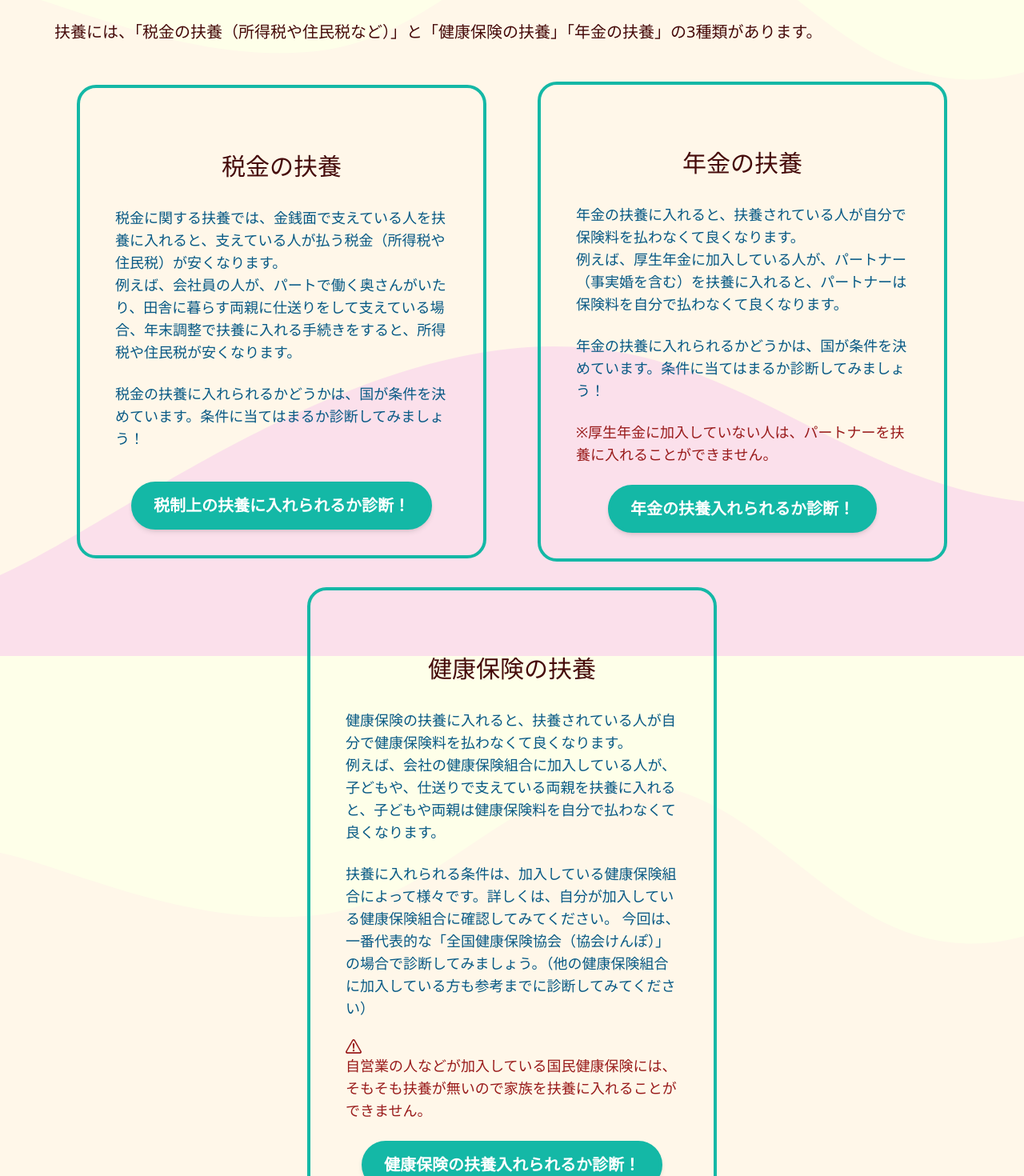
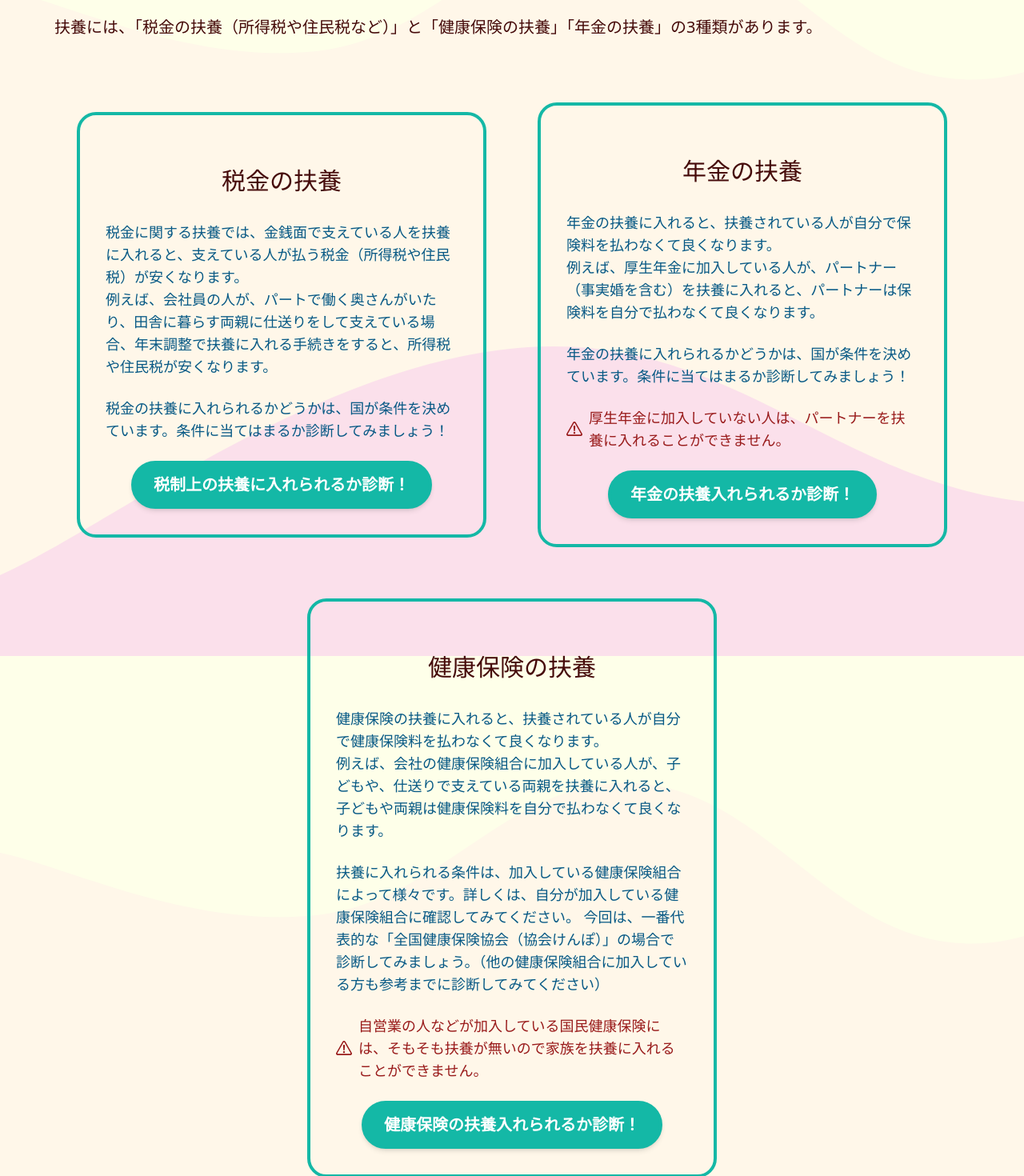
Before and after one commit to Miki-Sh/fukushi, a Next.js app: page /Fuyou in a window 1280 px wide. Shown: the part 260-1730 px from the top of the page at 80% size. Built offline with nearby package versions, Linux system fonts and the light colour scheme.

Commit message:
💄 デザインの修正

```diff
--- a/src/components/Header.jsx
+++ b/src/components/Header.jsx
@@ -3,8 +3,11 @@ import Link from "next/link";
 
 const Header = () => {
   return(
-    <div className='w-max flex items-center pl-12 text-red-950 hover:text-orange-500'>
-      <Link href="/"><Image src='/HOME.svg' alt="HOME" height={30} width={30} />最初のページに戻る</Link>
+    <div className="h-12 w-full flex items-center pl-2 bg-amber-50 border-dashed border-b-8 border-orange-200 text-red-950 ">
+      <Link href="/" className="flex items-center hover:text-orange-500">
+        <Image src="/HOME.svg" alt="HOME" height={30} width={30} className="mr-2 hover:fill-orange-500" />
+        最初のページに戻る
+      </Link>
     </div>
   );
 };
--- a/src/components/MainChoice.jsx
+++ b/src/components/MainChoice.jsx
@@ -27,7 +27,7 @@ const MainChoice = () => {
     <div className="my-12 flex flex-wrap justify-center items-center">
       {ChoiceList.map((items) => (
       <Link href={items.href} key={items.name}>
-        <div className='inline-block h-64 w-64 mr-8 mb-8 text-center rounded-3xl bg-gradient-to-t from-emerald-100 via-emerald-50 to-teal-100 shadow-2xl cursor-pointer'>
+        <div className='inline-block h-72 w-72 mr-8 mb-8 text-center rounded-3xl border-dashed border-8 border-teal-200 bg-gradient-to-t from-emerald-100 via-transparent to-teal-100 shadow-2xl cursor-pointer'>
           <h1 className='pt-12 px-2 text-3xl'>{items.name}</h1>
           <div className="py-2 flex justify-center">
           <Image src={items.img} alt="choice" height={50} width={50} />
--- a/src/pages/Fuyou.jsx
+++ b/src/pages/Fuyou.jsx
@@ -10,9 +10,9 @@ const Fuyou = () => {
   const [ NenOpen, setNenOpen ] = useState(false);
 
   return (
-    <div>
-      <div className="my-12 mx-12 text-xl text-red-950">
-        <h1 className="pb-8 text-center text-3xl text-indigo-900">扶養（ふよう）って何？</h1>
+    <>
+      <div className="my-12 mx-12 text-red-950 text-xl">
+        <h1 className="pb-8 text-center text-indigo-900 text-3xl">扶養（ふよう）って何？</h1>
 
         <p className="pb-8">　扶養とは、子どもや両親、兄弟など、収入が少ない人を金銭的に支えることを言います。<br />
           扶養している人がいる場合、扶養に入れる手続きをすることで、扶養している人の税金が安くなったり、
@@ -20,65 +20,66 @@ const Fuyou = () => {
         <p>　扶養には、「税金の扶養（所得税や住民税など）」と「健康保険の扶養」「年金の扶養」の3種類があります。</p>
       </div>
       <div className="my-12 flex flex-wrap justify-center items-center">
-
-        <div className='inline-block lg:w-2/5 mx-8 mb-8 p-8 text-center rounded-3xl border-4 border-teal-500'>
-          <h1 className='pt-12 pb-8 px-2 text-3xl text-red-950'>税金の扶養</h1>
-          <p className='pb-6 pl-3 pr-2 text-left text-sky-800 text-lg'>
+        <div className='inline-block lg:w-2/5 m-8 p-8 text-center rounded-3xl border-4 border-teal-500'>
+          <h1 className='py-8 text-red-950 text-3xl'>税金の扶養</h1>
+          <p className='pb-6 text-left text-sky-800 text-lg'>
             　税金に関する扶養では、金銭面で支えている人を扶養に入れると、支えている人が払う税金（所得税や住民税）が安くなります。<br />
             　例えば、会社員の人が、パートで働く奥さんがいたり、田舎に暮らす両親に仕送りをして支えている場合、年末調整で扶養に入れる手続きをすると、所得税や住民税が安くなります。</p>
-          <p  className='pb-10 pl-3 pr-2 text-left text-sky-800 text-lg'>
+          <p  className='text-left text-sky-800 text-lg'>
             　税金の扶養に入れられるかどうかは、国が条件を決めています。条件に当てはまるか診断してみましょう！</p>
           <button
-            className="py-3 px-6 text-center shadow-md rounded-full text-xl font-semibold
+            className="mt-6 py-3 px-6 text-center shadow-md rounded-full text-xl font-semibold
               bg-teal-500 hover:bg-white text-white hover:text-teal-500 border-4 hover:border-4 border-teal-500
               transition duration-200 ease-in"
             onClick={() => {setZeiOpen(true)}}
           >税制上の扶養に入れられるか診断！</button>
-          { ZeiOpen && <ZeiFuyou
-            setZeiOpen={setZeiOpen}
-            /> }
+          { ZeiOpen && <ZeiFuyou setZeiOpen={setZeiOpen} /> }
         </div>
-        <div className='inline-block lg:w-2/5 mx-8 mb-8 p-8 text-center rounded-3xl border-4 border-teal-500'>
-          <h1 className='pt-12 pb-8 px-2 text-3xl text-red-950'>年金の扶養</h1>
-          <p className='pb-6 pl-3 pr-2 text-left text-sky-800 text-lg'>
+
+        <div className='inline-block lg:w-2/5 m-8 p-8 text-center rounded-3xl border-4 border-teal-500'>
+          <h1 className='py-8 text-red-950 text-3xl'>年金の扶養</h1>
+          <p className='pb-6 text-left text-sky-800 text-lg'>
             　年金の扶養に入れると、扶養されている人が自分で保険料を払わなくて良くなります。<br />
             　例えば、厚生年金に加入している人が、パートナー（事実婚を含む）を扶養に入れると、パートナーは保険料を自分で払わなくて良くなります。</p>
-          <p className='pb-6 pl-3 pr-2 text-left text-sky-800 text-lg'>
+          <p className='pb-6 text-left text-sky-800 text-lg'>
             　年金の扶養に入れられるかどうかは、国が条件を決めています。条件に当てはまるか診断してみましょう！</p>
-          <p className='pb-6 pl-3 pr-2 text-left text-red-800 text-lg'>
-            ※厚生年金に加入していない人は、パートナーを扶養に入れることができません。</p>
+          <div className="flex items-center">
+            <Image src='/!.svg' alt="!" height={20} width={20} />
+            <p className='ml-2 text-left text-red-800 text-lg'>
+              厚生年金に加入していない人は、パートナーを扶養に入れることができません。</p>
+          </div>
           <button
-            className="py-3 px-6 text-center shadow-md rounded-full text-xl font-semibold
+            className="mt-6 py-3 px-6 text-center shadow-md rounded-full text-xl font-semibold
               bg-teal-500 hover:bg-white text-white hover:text-teal-500 border-4 hover:border-4 border-teal-500
               transition duration-200 ease-in"
             onClick={() => {setNenOpen(true)}}
           >年金の扶養入れられるか診断！</button>
-          { NenOpen && <NenFuyou
-            setNenOpen={setNenOpen}
-            /> }
+          { NenOpen && <NenFuyou setNenOpen={setNenOpen} /> }
         </div>
-        <div className='inline-block lg:w-2/5 mx-8 mb-8 p-8 text-center rounded-3xl border-4 border-teal-500'>
-          <h1 className='pt-12 pb-8 px-2 text-3xl text-red-950'>健康保険の扶養</h1>
-          <p className='pb-6 pl-3 pr-2 text-left text-sky-800 text-lg'>
+
+        <div className='inline-block lg:w-2/5 m-8 p-8 text-center rounded-3xl border-4 border-teal-500'>
+          <h1 className='py-8 text-red-950 text-3xl'>健康保険の扶養</h1>
+          <p className='pb-6 text-left text-sky-800 text-lg'>
             　健康保険の扶養に入れると、扶養されている人が自分で健康保険料を払わなくて良くなります。<br />
             　例えば、会社の健康保険組合に加入している人が、子どもや、仕送りで支えている両親を扶養に入れると、子どもや両親は健康保険料を自分で払わなくて良くなります。</p>
-          <p className='pb-6 pl-3 pr-2 text-left text-sky-800 text-lg'>
+          <p className='pb-6 text-left text-sky-800 text-lg'>
             　扶養に入れられる条件は、加入している健康保険組合によって様々です。詳しくは、自分が加入している健康保険組合に確認してみてください。
             今回は、一番代表的な「全国健康保険協会（協会けんぽ）」の場合で診断してみましょう。（他の健康保険組合に加入している方も参考までに診断してみてください）</p>
-          <div className="flex items-center"><p className='pb-6 pl-3 pr-2 text-left text-red-800 text-lg'>
-          <Image src='/!.svg' alt="!" height={20} width={20} />自営業の人などが加入している国民健康保険には、そもそも扶養が無いので家族を扶養に入れることができません。</p></div>
+          <div className="flex items-center">
+            <Image src='/!.svg' alt="!" height={20} width={20} />
+            <p className='ml-2 text-left text-red-800 text-lg'>
+              自営業の人などが加入している国民健康保険には、そもそも扶養が無いので家族を扶養に入れることができません。</p>
+          </div>
           <button
-            className="py-3 px-6 text-center shadow-md rounded-full text-xl font-semibold
+            className="mt-6 py-3 px-6 text-center shadow-md rounded-full text-xl font-semibold
               bg-teal-500 hover:bg-white text-white hover:text-teal-500 border-4 hover:border-4 border-teal-500
               transition duration-200 ease-in"
             onClick={() => {setKenpoOpen(true)}}
           >健康保険の扶養入れられるか診断！</button>
-          { KenpoOpen && <KenpoFuyou
-            setKenpoOpen={setKenpoOpen}
-            /> }
+          { KenpoOpen && <KenpoFuyou setKenpoOpen={setKenpoOpen} /> }
         </div>
       </div>
-    </div>
+    </>
   );
 };
 
--- a/src/pages/_app.tsx
+++ b/src/pages/_app.tsx
@@ -1,7 +1,7 @@
 import 'src/styles/globals.css'
 import type { AppProps } from 'next/app'
 import Head from 'next/head';
-import Header from 'src//components/Header';
+import Header from 'src/components/Header';
 
 const App = ({ Component, pageProps }: AppProps) => {
   return (
--- a/src/styles/globals.css
+++ b/src/styles/globals.css
@@ -28,4 +28,5 @@ body {
   background-color: #fcedd4;
   background-image: url(/Wave.svg);
   background-repeat: repeat;
+  background-attachment: fixed;
   }
```
